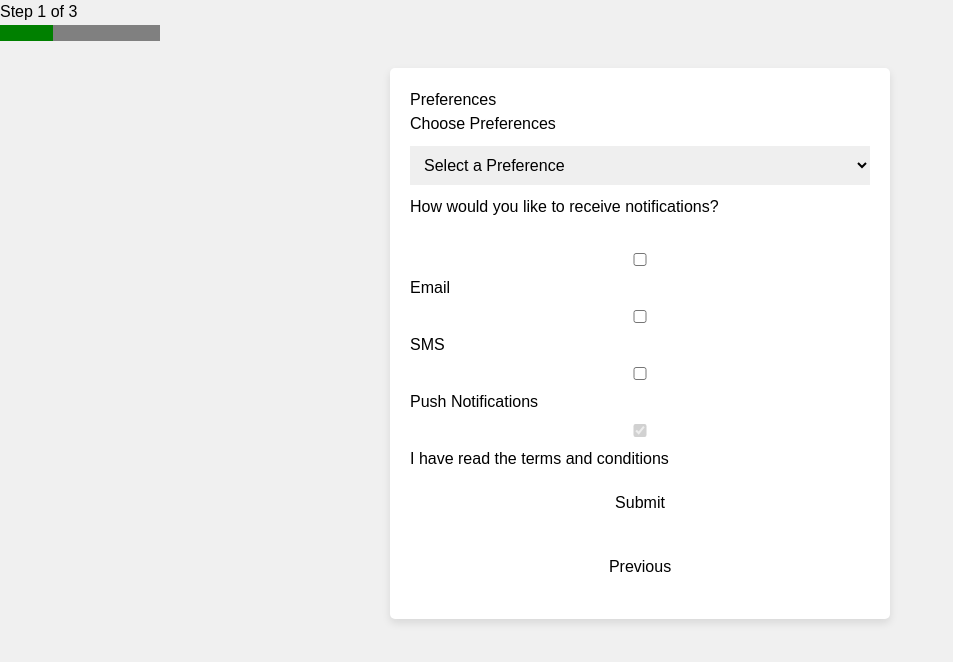
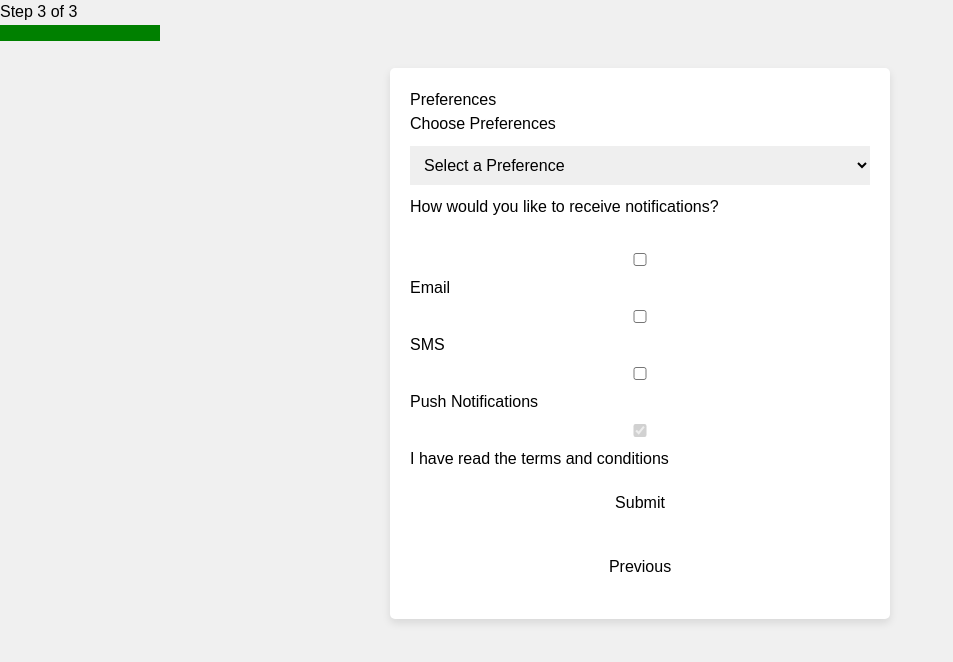
Before and after one commit to sauravrajleaf/Nextjs-MuiltiStep-Form, a Next.js app: page /preferences-info in a window 1280 px wide. Shown: the top 662 px of the page, without its empty margins (0-953 px from the left). Built offline with nearby package versions, Linux system fonts and the light colour scheme.

Commit message:
fixed minor edge case in progress bar

```diff
--- a/src/app/account-info/page.js
+++ b/src/app/account-info/page.js
@@ -7,16 +7,13 @@ import FormContext from "../../components/FormContext";
 
 export default function AccountInfo() {
   const router = useRouter();
-  const { formData, handleInputChange, nextStep, prevStep } =
-    useContext(FormContext);
+  const { formData, handleInputChange } = useContext(FormContext);
 
   const nextPage = () => {
     router.push("/preferences-info");
-    nextStep();
   };
   const prevPage = () => {
     router.back();
-    prevStep();
   };
 
   return (
--- a/src/app/personal-info/page.js
+++ b/src/app/personal-info/page.js
@@ -7,11 +7,10 @@ import FormContext from "../../components/FormContext";
 
 export default function PersonalInfo() {
   const router = useRouter();
-  const { formData, handleInputChange, nextStep } = useContext(FormContext);
+  const { formData, handleInputChange } = useContext(FormContext);
 
   const nextPage = () => {
     router.push("/account-info");
-    nextStep();
   };
 
   return (
--- a/src/app/preferences-info/page.js
+++ b/src/app/preferences-info/page.js
@@ -6,7 +6,7 @@ import FormContext from "../../components/FormContext";
 
 export default function AccountInfo() {
   const router = useRouter();
-  const { formData, handleInputChange, prevStep } = useContext(FormContext);
+  const { formData, handleInputChange } = useContext(FormContext);
 
   const handleSubmit = (e) => {
     e.preventDefault();
@@ -16,7 +16,6 @@ export default function AccountInfo() {
 
   const prevPage = () => {
     router.back();
-    prevStep();
   };
 
   return (
--- a/src/components/FormContext.js
+++ b/src/components/FormContext.js
@@ -1,6 +1,7 @@
 "use client";
 
-import { createContext, useState } from "react";
+import { createContext, useState, useEffect } from "react";
+import { usePathname } from "next/navigation";
 
 const FormContext = createContext();
 
@@ -22,8 +23,18 @@ export function FormProvider({ children }) {
     tnc: true,
   });
 
-  const nextStep = () => setStep(step + 1);
-  const prevStep = () => setStep(step - 1);
+  const pathname = usePathname();
+
+  useEffect(() => {
+    console.log(pathname);
+    if (pathname === "/personal-info") {
+      setStep(1);
+    } else if (pathname === "/account-info") {
+      setStep(2);
+    } else if (pathname === "/preferences-info") {
+      setStep(3);
+    }
+  }, [pathname]);
 
   const handleInputChange = (e) => {
     setFormData({
@@ -41,8 +52,6 @@ export function FormProvider({ children }) {
         step,
         setStep,
         handleInputChange,
-        nextStep,
-        prevStep,
       }}
     >
       {children}
```
